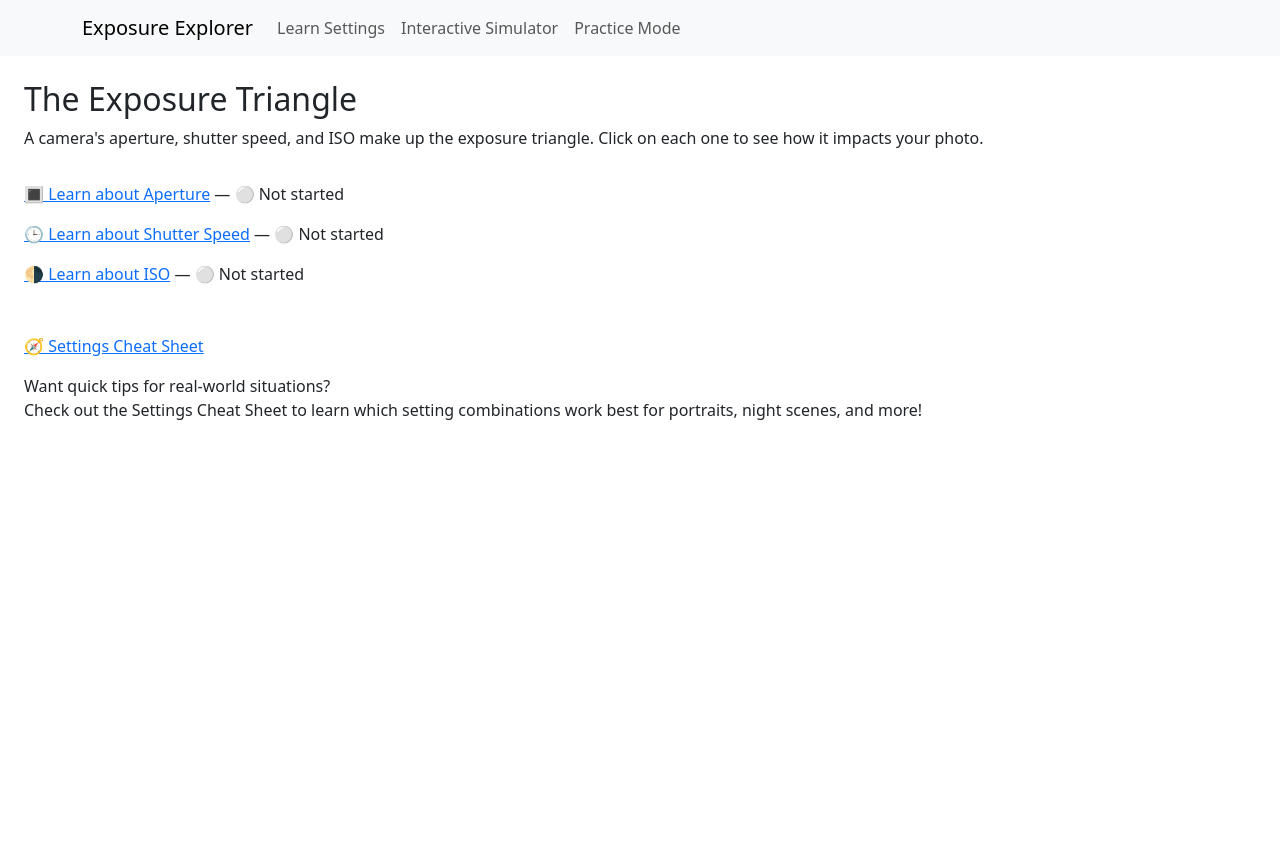
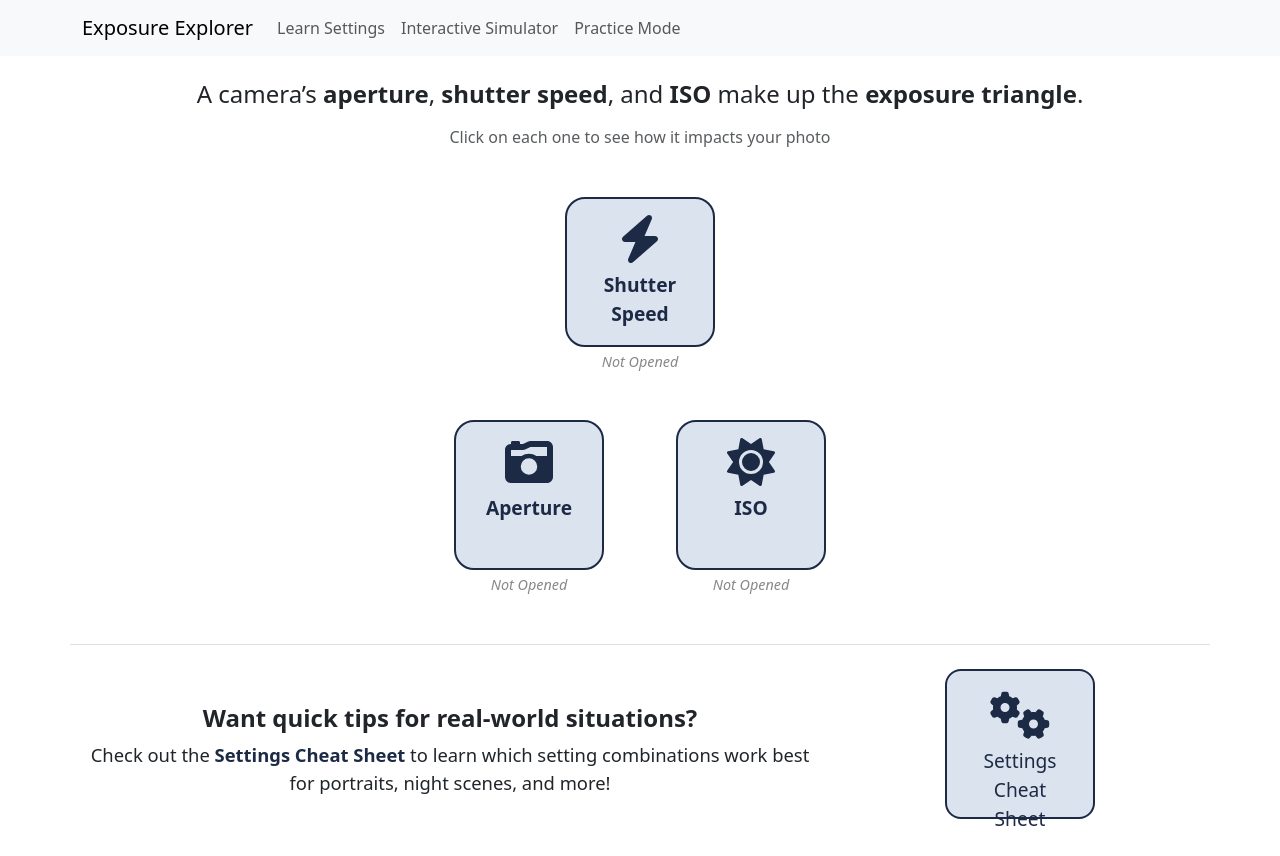
Before and after one commit to code1word/Exposure-Explorer, a React (Vite) app: page /learn in a window 1280 px wide. Before the commit the page ends 800 px from the top, so only its background shows below. Built offline with nearby package versions, Linux system fonts and the light colour scheme.

Commit message:
Finished initial version of learn settings page

```diff
--- a/src/components/LearnSettings.jsx
+++ b/src/components/LearnSettings.jsx
@@ -1,5 +1,14 @@
 import React, { useEffect, useState } from "react";
+import { Container, Row, Col } from "react-bootstrap";
 import { Link } from "react-router-dom";
+import { FontAwesomeIcon } from "@fortawesome/react-fontawesome";
+import {
+  faCameraRetro,
+  faBolt,
+  faGears,
+  faCheck,
+  faSun,
+} from "@fortawesome/free-solid-svg-icons";
 
 function LearnSettings() {
   const [progress, setProgress] = useState({
@@ -13,51 +22,166 @@ function LearnSettings() {
       sessionStorage.getItem("progress_aperture") || "Not started";
     const shutter = sessionStorage.getItem("progress_shutter") || "Not started";
     const iso = sessionStorage.getItem("progress_iso") || "Not started";
-
     setProgress({ aperture, shutter, iso });
   }, []);
 
-  const formatStatus = (status) => {
-    if (status === "Completed") return "✅ Completed";
-    if (status === "In Progress") return "🟡 In Progress";
-    return "⚪ Not started";
+  const statusStyle = {
+    fontSize: "0.9rem",
+    color: "#888",
+    marginTop: "0.25rem",
+    fontStyle: "italic",
   };
 
+  const renderIconBox = (label, route, icon, statusKey) => (
+    <div style={{ textAlign: "center", position: "relative" }}>
+      <Link
+        to={route}
+        style={{
+          textDecoration: "none",
+          border: "2.5px solid #1d2a45",
+          borderRadius: "20px",
+          padding: "1rem",
+          display: "inline-block",
+          width: "150px",
+          height: "150px",
+          backgroundColor: "#dbe3ee",
+        }}
+      >
+        <FontAwesomeIcon
+          icon={icon}
+          style={{ fontSize: "3rem", color: "#1d2a45" }}
+        />
+        <div
+          style={{
+            marginTop: "0.5rem",
+            fontWeight: "600",
+            color: "#1d2a45",
+            fontSize: "1.2rem",
+          }}
+        >
+          {label}
+        </div>
+      </Link>
+
+      {progress[statusKey] === "Completed" && (
+        <div
+          style={{
+            position: "absolute",
+            top: -6,
+            left: -6,
+            background: "#1d2a45",
+            color: "white",
+            borderRadius: "50%",
+            width: "22px",
+            height: "22px",
+            fontSize: "0.75rem",
+            display: "flex",
+            alignItems: "center",
+            justifyContent: "center",
+            fontWeight: "bold",
+          }}
+        >
+          <FontAwesomeIcon icon={faCheck} />
+        </div>
+      )}
+
+      <div style={statusStyle}>
+        {progress[statusKey] === "Completed"
+          ? "Completed"
+          : progress[statusKey] === "In Progress"
+          ? "In Progress"
+          : "Not Opened"}
+      </div>
+    </div>
+  );
+
   return (
-    <div style={{ padding: "1.5rem" }}>
-      <h2>The Exposure Triangle</h2>
-      <p>
-        A camera's aperture, shutter speed, and ISO make up the exposure
-        triangle. Click on each one to see how it impacts your photo.
+    <Container className="py-4 text-center">
+      <h4 className="mb-3">
+        A camera’s <strong>aperture</strong>, <strong>shutter speed</strong>,
+        and <strong>ISO</strong> make up the <strong>exposure triangle</strong>.
+      </h4>
+      <p className="text-muted">
+        Click on each one to see how it impacts your photo
       </p>
 
-      <div style={{ marginTop: "2rem" }}>
-        <p>
-          <Link to="/learn/aperture">🔳 Learn about Aperture</Link> —{" "}
-          {formatStatus(progress.aperture)}
-        </p>
-        <p>
-          <Link to="/learn/shutter">🕒 Learn about Shutter Speed</Link> —{" "}
-          {formatStatus(progress.shutter)}
-        </p>
-        <p>
-          <Link to="/learn/iso">🌗 Learn about ISO</Link> —{" "}
-          {formatStatus(progress.iso)}
-        </p>
+      {/* Triangle layout with responsive collapse */}
+      <div className="mt-5 d-flex flex-column align-items-center">
+        {/* Top icon: Shutter Speed */}
+        <div className="mb-5">
+          {renderIconBox("Shutter Speed", "/learn/shutter", faBolt, "shutter")}
+        </div>
+
+        {/* Bottom two icons in a flex row on md+, column on smaller screens */}
+        <div
+          className="d-flex flex-column flex-md-row align-items-center"
+          style={{
+            gap: "1.5rem", // vertical spacing on small screens
+          }}
+        >
+          <div className="mb-4 mb-md-0 me-md-5">
+            {renderIconBox(
+              "Aperture",
+              "/learn/aperture",
+              faCameraRetro,
+              "aperture"
+            )}
+          </div>
+          <div>{renderIconBox("ISO", "/learn/iso", faSun, "iso")}</div>
+        </div>
       </div>
 
-      <div style={{ marginTop: "3rem" }}>
-        <p>
-          <Link to="/learn/cheatsheet">🧭 Settings Cheat Sheet</Link>
-        </p>
-        <p>
-          Want quick tips for real-world situations?
-          <br />
-          Check out the Settings Cheat Sheet to learn which setting combinations
-          work best for portraits, night scenes, and more!
-        </p>
-      </div>
-    </div>
+      {/* Settings Cheat Sheet Section */}
+      <Row className="align-items-center mt-5 pt-4 border-top">
+        {/* Left column: text content */}
+        <Col md={8} className="text-start text-center mt-4 mt-md-0">
+          <h4 style={{ fontWeight: "700" }}>
+            Want quick tips for real-world situations?
+          </h4>
+          <p style={{ marginBottom: 0, fontSize: "1.15rem" }}>
+            Check out the{" "}
+            <a
+              href="/learn/cheatsheet"
+              style={{
+                textDecoration: "none",
+                color: "#1d2a45",
+                fontWeight: "700",
+              }}
+            >
+              Settings Cheat Sheet
+            </a>{" "}
+            to learn which setting combinations work best for portraits, night
+            scenes, and more!
+          </p>
+        </Col>
+
+        {/* Right column: icon card */}
+        <Col md={4} className="text-center mt-4 mt-md-0">
+          <Link
+            to="/learn/cheatsheet"
+            style={{
+              textDecoration: "none",
+              border: "2.5px solid #1d2a45",
+              borderRadius: "1rem",
+              padding: "1.25rem",
+              display: "inline-block",
+              width: "150px",
+              height: "150px",
+              backgroundColor: "#dbe3ee",
+              color: "#1d2a45",
+            }}
+          >
+            <FontAwesomeIcon
+              icon={faGears}
+              style={{ fontSize: "3rem", marginBottom: "0.5rem" }}
+            />
+            <div style={{ fontWeight: "500", fontSize: "1.2rem" }}>
+              Settings Cheat Sheet
+            </div>
+          </Link>
+        </Col>
+      </Row>
+    </Container>
   );
 }
 
```
